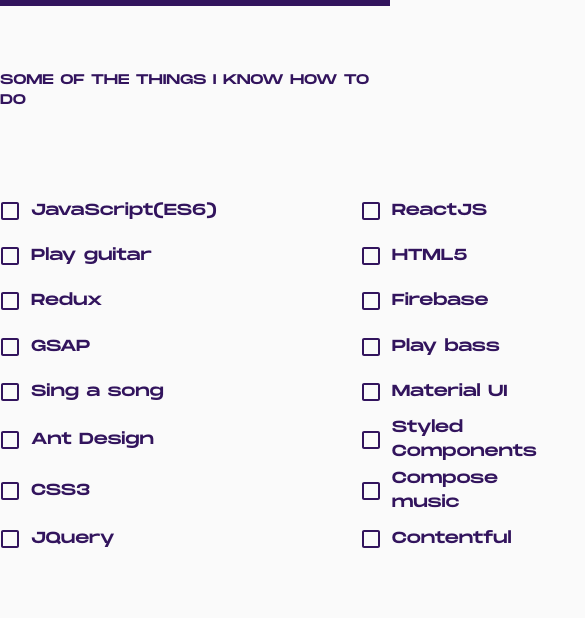
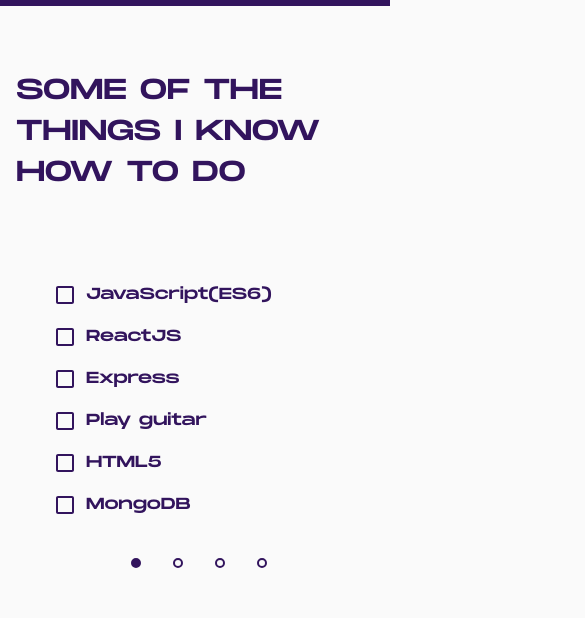
Before and after one commit to lydiob7/portfolio, a React (Create React App) app: page / in a window 390 px wide. Shown: the part 838-1456 px from the top of the page, 585 px wide, since content can reach past the window. Built offline with nearby package versions, Linux system fonts and the light colour scheme; no server answers.

Commit message:
Feature: Make skills section on home page responsive.

```diff
--- a/src/config/languages/englishContent.js
+++ b/src/config/languages/englishContent.js
@@ -193,6 +193,7 @@
         codeTitle: 'Check the code',
         liveTitle: 'Live project',
         repoLink: 'github link',
+        seeAll: 'See All',
         websiteLink: 'website link'
     },
     resultsPage: {
--- a/src/config/languages/spanishContent.js
+++ b/src/config/languages/spanishContent.js
@@ -194,6 +194,7 @@
         codeTitle: 'Mirá el código',
         liveTitle: 'Proyecto en vivo',
         repoLink: 'link github',
+        seeAll: 'Ver Todo',
         websiteLink: 'link website'
     },
     resultsPage: {
--- a/src/pages/home/Skills.js
+++ b/src/pages/home/Skills.js
@@ -1,9 +1,11 @@
-import React, { useState } from 'react';
+import React, { useEffect, useState } from 'react';
 import { Link } from 'react-router-dom';
 import { useSelector } from 'react-redux';
 import clsx from 'clsx';
 
 import { Container, Checkbox, FormControlLabel, makeStyles, withStyles, Button } from '@material-ui/core';
+
+import { chunkanizeArray, getRandomId } from 'utils/helpers';
 
 const useStyles = makeStyles((theme) => ({
     button: {
@@ -16,6 +18,7 @@
     },
     pageTitle: {
         textTransform: 'uppercase',
+        fontSize: '1.8rem',
         [theme.breakpoints.up('md')]: {
             fontSize: '2.5rem',
             width: '65%',
@@ -28,14 +31,65 @@
     root: {
         minHeight: '100vh',
         color: theme.palette.primary.main,
-        padding: '4rem 0'
+        paddingTop: '4rem',
+        paddingBottom: '4rem'
     },
-    skillsGrid: {
+    skillsGrid: (props) => ({
+        display: 'flex',
+        marginTop: '5rem',
+        gap: '.2rem 2rem',
+        overflowX: 'scroll',
+        scrollbarWidth: 'none',
+        scrollBehavior: 'smooth',
+        scrollSnapType: 'x mandatory',
+        [theme.breakpoints.up('md')]: {
             display: 'grid',
-        gridTemplateColumns: 'repeat(3, 1fr)',
-        gap: '.2rem 8rem',
-        marginTop: '5rem'
+            gridTemplateColumns: `repeat(${props.skillsGroups}, 1fr)`,
+            gap: '.2rem 1rem'
         },
+        '&::-webkit-scrollbar': {
+            width: 0,
+            height: 0
+        },
+        '&>div': {
+            display: 'flex',
+            flexDirection: 'column',
+            width: 'calc(100vw - 24px)',
+            height: 'calc(42px * 6 + 10px + 2rem)',
+            flexShrink: 0,
+            scrollSnapAlign: 'start',
+            scrollSnapStop: 'always',
+            padding: '0 10vw',
+            [theme.breakpoints.up('md')]: {
+                width: 'auto',
+                padding: '0'
+            },
+            '& .dots': {
+                display: 'flex',
+                justifyContent: 'center',
+                alignItems: 'flex-end',
+                marginTop: '2rem',
+                height: '100%',
+                [theme.breakpoints.up('md')]: {
+                    display: 'none'
+                },
+                '&>div': {
+                    display: 'flex',
+                    justifyContent: 'center',
+                    '&>span': {
+                        width: '10px',
+                        height: '10px',
+                        borderRadius: '100%',
+                        border: `2px solid ${theme.palette.primary.main}`,
+                        margin: '0 1rem',
+                        '&.fill': {
+                            backgroundColor: theme.palette.primary.main
+                        }
+                    }
+                }
+            }
+        }
+    }),
     underlineLink: {
         borderBottom: `2px solid ${theme.palette.primary.main}`
     }
@@ -52,13 +106,18 @@
 }))((props) => <Checkbox color="default" {...props} />);
 
 const Skills = ({ classes, ...props }) => {
-    const internalClasses = useStyles();
+    const [checkedSkills, setCheckedSkills] = useState({});
+    const [chunkanizedSkills, setChunkanizedSkills] = useState([]);
 
-    const [checkedSkills, setCheckedSkills] = useState({});
+    const internalClasses = useStyles({ skillsGroups: chunkanizedSkills?.length });
 
     const textProvider = useSelector(({ ui }) => ui.textContent?.homePage?.skills);
     const currentLanguage = useSelector(({ ui }) => ui.appSettings?.currentLanguage);
     const skills = useSelector(({ entities }) => entities.skills?.list);
+
+    useEffect(() => {
+        if (skills) setChunkanizedSkills(chunkanizeArray(skills));
+    }, []);
 
     const handleCheckSkill = (event) => {
         if (!event.target.checked) {
@@ -76,7 +135,9 @@
             </h2>
 
             <div className={internalClasses.skillsGrid}>
-                {skills?.map((skill) => (
+                {chunkanizedSkills?.map((chunk, index) => (
+                    <div key={getRandomId()}>
+                        {chunk?.map((skill) => (
                             <FormControlLabel
                                 key={skill?.id}
                                 control={
@@ -88,6 +149,15 @@
                                 }
                                 label={skill?.title || skill?.[currentLanguage]?.title}
                             />
+                        ))}
+                        <div className="dots">
+                            <div>
+                                {chunkanizedSkills?.map((chunk, index2) => (
+                                    <span key={getRandomId()} className={index === index2 ? 'fill' : ''}></span>
+                                ))}
+                            </div>
+                        </div>
+                    </div>
                 ))}
             </div>
 
--- a/src/pages/projects/ProjectPage.js
+++ b/src/pages/projects/ProjectPage.js
@@ -46,34 +46,66 @@
         }
     },
     next: {
-        right: 0
+        right: '24px',
+        [theme.breakpoints.up('lg')]: {
+            right: 0
+        }
     },
     previous: {
-        left: 0
+        left: '24px',
+        [theme.breakpoints.up('lg')]: {
+            left: 0
+        }
     },
     root: {
         position: 'relative',
         color: theme.palette.primary.main,
         display: 'flex',
+        flexDirection: 'column',
         gap: '3rem',
-        padding: '5vh 0',
+        paddingTop: '5vh',
+        paddingBottom: '20vh',
         minHeight: 'calc(100vh - 80px)',
+        [theme.breakpoints.up('md')]: {
+            paddingBottom: '5vh',
+            flexDirection: 'row'
+        },
         '& .left-side': {
             flexBasis: '40%',
             '& h2': {
                 textTransform: 'uppercase',
-                marginBottom: '8rem',
+                marginBottom: '2rem',
+                fontSize: '2rem',
                 [theme.breakpoints.up('md')]: {
-                    fontSize: '2rem'
+                    marginBottom: '8rem'
                 }
             }
         },
         '& .right-side': {
-            display: 'grid',
-            gridTemplateColumns: 'repeat(2, 1fr)',
+            display: 'flex',
             gap: '2rem',
-            flexBasis: '60%',
+            overflowX: 'scroll',
+            scrollbarWidth: 'none',
+            scrollBehavior: 'smooth',
+            scrollSnapType: 'x mandatory',
+            [theme.breakpoints.up('md')]: {
+                display: 'grid',
+                flexBasis: '60%',
+                width: 'auto',
+                gridTemplateColumns: 'repeat(2, 1fr)'
+            },
+            '&::-webkit-scrollbar': {
+                width: 0,
+                height: 0
+            },
             '& .section': {
+                width: 'calc(100vw - 24px)',
+                flexShrink: 0,
+                scrollSnapAlign: 'start',
+                scrollSnapStop: 'always',
+                [theme.breakpoints.up('md')]: {
+                    width: 'auto'
+                },
                 '& .number': {
                     fontFamily: theme.typography.h1.fontFamily,
                     fontSize: '2rem',
@@ -93,6 +125,30 @@
                     '& li': {
                         margin: '.5rem 0',
                         listStyle: 'disc'
+                    }
+                }
+            }
+        },
+        '& .dots': {
+            display: 'flex',
+            justifyContent: 'center',
+            alignItems: 'flex-end',
+            marginTop: '2rem',
+            height: '100%',
+            [theme.breakpoints.up('md')]: {
+                display: 'none'
+            },
+            '&>div': {
+                display: 'flex',
+                justifyContent: 'center',
+                '&>span': {
+                    width: '10px',
+                    height: '10px',
+                    borderRadius: '100%',
+                    border: `2px solid ${theme.palette.primary.main}`,
+                    margin: '0 1rem',
+                    '&.fill': {
+                        backgroundColor: theme.palette.primary.main
                     }
                 }
             }
@@ -131,7 +187,7 @@
                 </a>
             </div>
             <div className="right-side">
-                <div className="section">
+                <div id="1" className="section">
                     <p className="number">01</p>
                     <h3 className="title">{textProvider?.aboutTitle}</h3>
                     <ul className="content">
@@ -140,7 +196,7 @@
                         ))}
                     </ul>
                 </div>
-                <div className="section">
+                <div id="2" className="section">
                     <p className="number">02</p>
                     <h3 className="title">{textProvider?.technologiesTitle}</h3>
                     <ul className="content">
@@ -149,19 +205,27 @@
                         ))}
                     </ul>
                 </div>
-                <div className="section">
+                <div id="3" className="section">
                     <p className="number">03</p>
                     <h3 className="title">{textProvider?.codeTitle}</h3>
                     <a href={currentProject?.githubRepo} target="_blank" rel="noreferrer">
                         {textProvider?.repoLink}
                     </a>
                 </div>
-                <div className="section">
+                <div id="4" className="section">
                     <p className="number">04</p>
                     <h3 className="title">{textProvider?.liveTitle}</h3>
                     <a href={currentProject?.websiteUrl} target="_blank" rel="noreferrer">
                         {textProvider?.websiteLink}
                     </a>
+                </div>
+            </div>
+            <div className="dots">
+                <div>
+                    <span></span>
+                    <span></span>
+                    <span></span>
+                    <span></span>
                 </div>
             </div>
 
@@ -175,8 +239,12 @@
                     </IconButton>
                 </Link>
             ) : (
-                <HashLink to="/#work" className={clsx(internalClasses.arrow, internalClasses.previous)}>
-                    See All
+                <HashLink
+                    style={{ marginBottom: '1rem' }}
+                    to="/#work"
+                    className={clsx(internalClasses.arrow, internalClasses.previous)}
+                >
+                    {textProvider?.seeAll}
                 </HashLink>
             )}
             {currentProject?.next ? (
@@ -189,8 +257,12 @@
                     </IconButton>
                 </Link>
             ) : (
-                <HashLink to="/#work" className={clsx(internalClasses.arrow, internalClasses.next)}>
-                    See All
+                <HashLink
+                    style={{ marginBottom: '1rem' }}
+                    to="/#work"
+                    className={clsx(internalClasses.arrow, internalClasses.next)}
+                >
+                    {textProvider?.seeAll}
                 </HashLink>
             )}
         </Container>
--- a/src/utils/helpers.js
+++ b/src/utils/helpers.js
@@ -1,3 +1,12 @@
+function chunkanizeArray(array, chunkSize = 6) {
+    const arrayOfChunks = [];
+    for (let i = 0; i < array.length; i += chunkSize) {
+        const chunk = array.slice(i, i + chunkSize);
+        arrayOfChunks.push(chunk);
+    }
+    return arrayOfChunks;
+}
+
 function parsePath(uri = '') {
     return `${process.env.PUBLIC_URL}${uri}`;
 }
@@ -16,4 +25,4 @@
 
 const getRandomId = () => Math.random().toString(36).slice(2);
 
-export { getRandomId, mantainancePath, parsePath, parseSeconds };
+export { chunkanizeArray, getRandomId, mantainancePath, parsePath, parseSeconds };
```
Also changed, not shown: 1 other file (tests, documents, lock files or other folders). Lines whose indentation alone changed are shown as unchanged.
